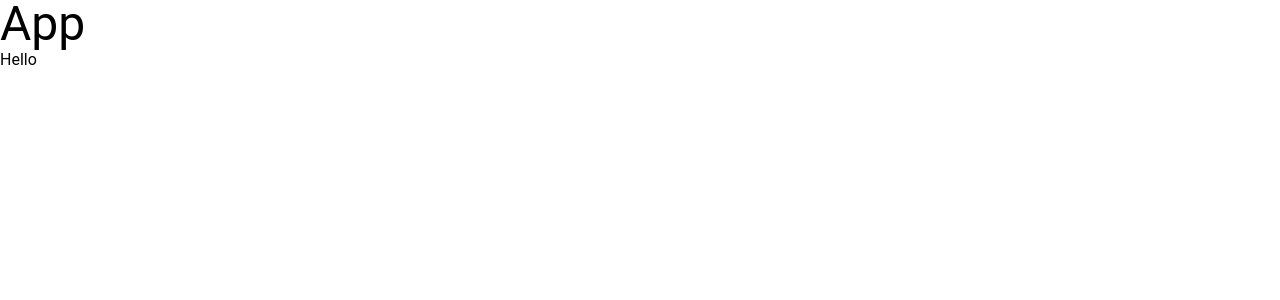
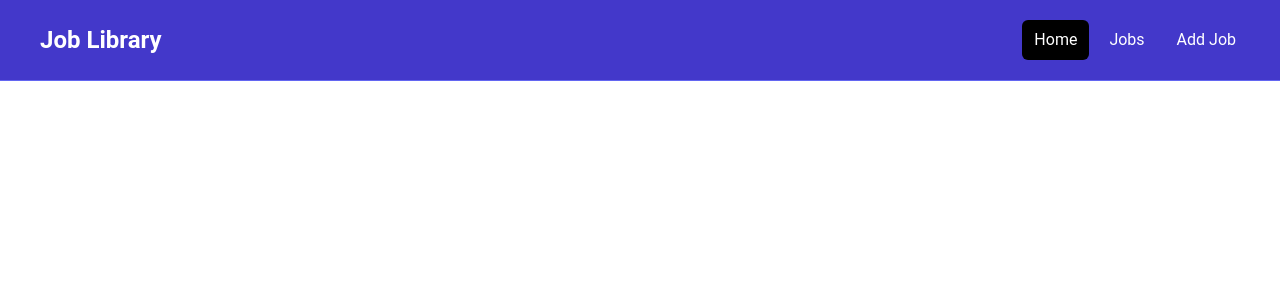
Before and after one commit to dfranzzzzz/Job-Library, a React (Vite) app in the folder Job-Library/: page / in a window 1280 px wide. Shown: the top 300 px of the page. Built offline with nearby package versions, Linux system fonts and the light colour scheme.

Commit message:
Created initial NavBar component

```diff
--- a/Job-Library/src/App.jsx
+++ b/Job-Library/src/App.jsx
@@ -1,10 +1,10 @@
 import React from "react";
+import NavBar from "./Components/NavBar";
 
 const App = () => {
   return (
     <>
-      <div className="text-5xl">App</div>
-      <p>Hello</p>
+      <NavBar />
     </>
   );
 };
--- /dev/null
+++ b/Job-Library/src/Components/NavBar.jsx
@@ -0,0 +1,46 @@
+import React from "react";
+
+const NavBar = () => {
+  return (
+    <>
+      <nav className="bg-indigo-700 border-b border-indigo-500">
+        <div className="mx-auto max-w-7xl px-2 sm:px-6 lg:px-8">
+          <div className="flex h-20 items-center justify-between">
+            <div className="flex flex-1 items-center justify-center md:items-stretch md:justify-start">
+              <a
+                className="flex flex-shrink-0 items-center mr-4 text-white text-2xl font-bold ml-2"
+                href=""
+              >
+                Job Library
+              </a>
+              <div className="md:ml-auto">
+                <div className="flex space-x-2">
+                  <a
+                    className="bg-black text-white hover:bg-gray-900 hover:text-white rounded-md px-3 py-2"
+                    href=""
+                  >
+                    Home
+                  </a>
+                  <a
+                    className="text-white hover:bg-gray-900 hover:text-white rounded-md px-3 py-2"
+                    href=""
+                  >
+                    Jobs
+                  </a>
+                  <a
+                    className="text-white hover:bg-gray-900 hover:text-white rounded-md px-3 py-2"
+                    href=""
+                  >
+                    Add Job
+                  </a>
+                </div>
+              </div>
+            </div>
+          </div>
+        </div>
+      </nav>
+    </>
+  );
+};
+
+export default NavBar;
```
